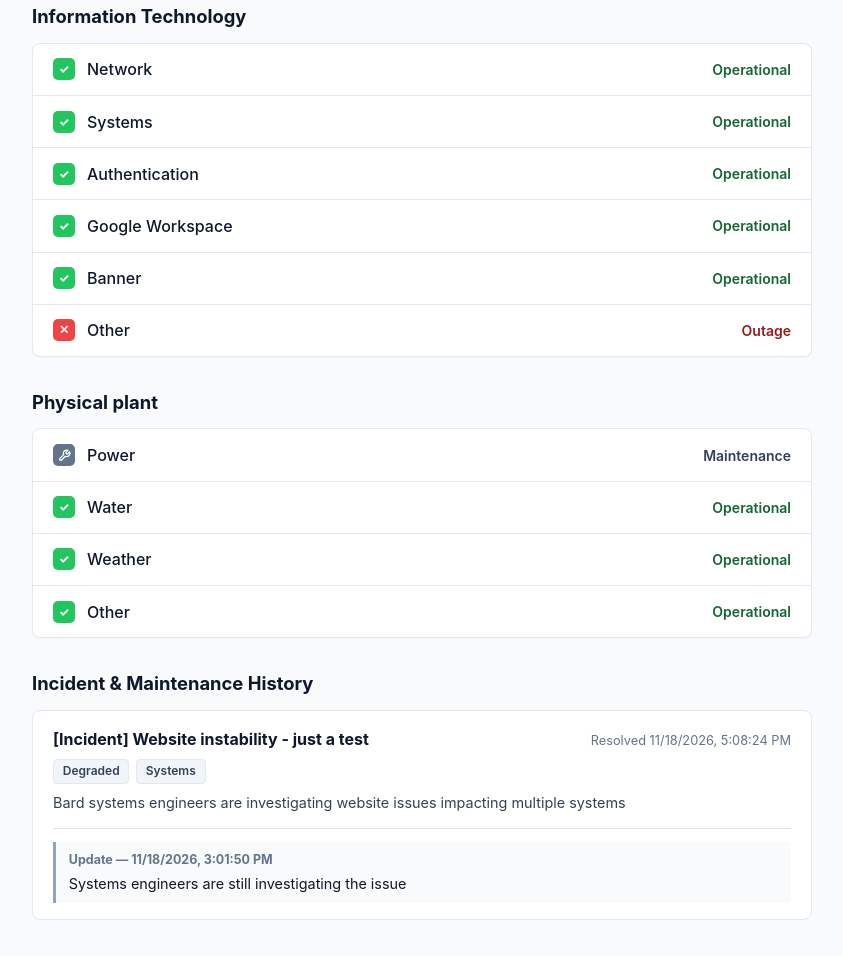
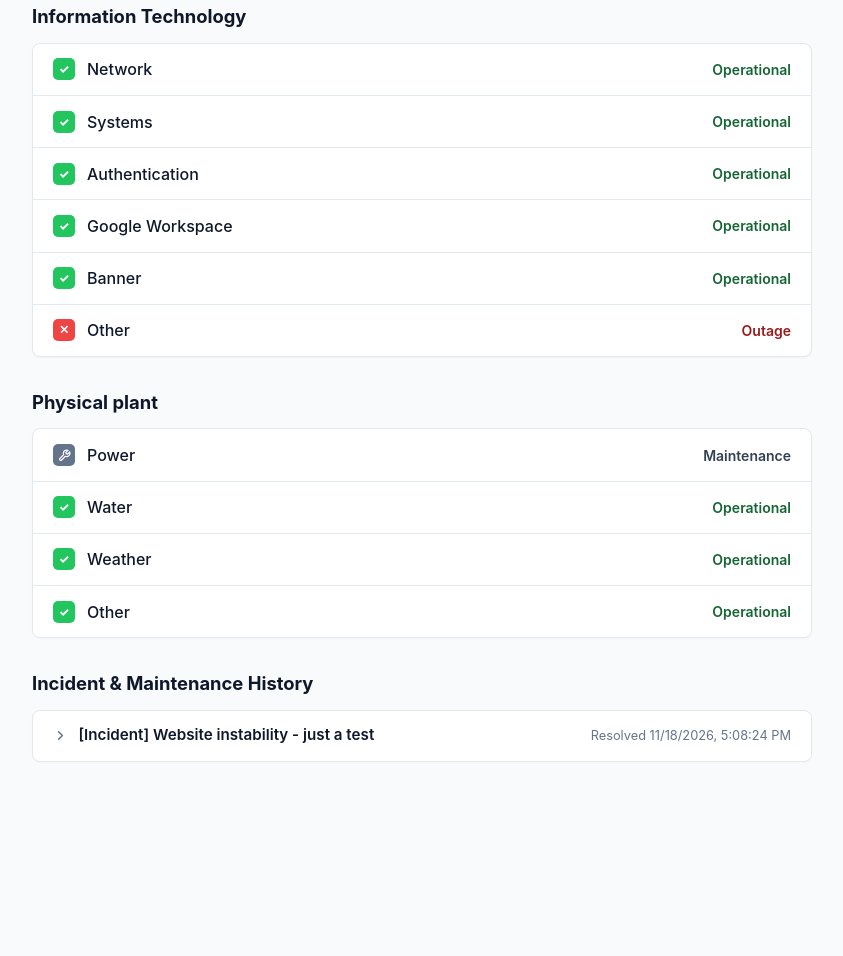
Before and after one commit to bard-ops/bard-ops.github.io, a plain HTML site: page index.html in a window 1280 px wide. Shown: the part 676-1632 px from the top of the page, without its empty margins (218-1061 px from the left). After the commit the page ends 1480 px from the top, so only its background shows below. Drawn offline with Linux system fonts and the light colour scheme.

Commit message:
Collapse history items by default, expand on click

```diff
--- a/index.html
+++ b/index.html
@@ -277,38 +277,89 @@
             color: var(--maint-text);
         }
 
-        /* History */
+        /* Collapsible History */
         .history-card {
             background: var(--card);
             border: 1px solid var(--border);
             border-radius: 8px;
-            padding: 1rem 1.25rem;
-            margin-bottom: 0.85rem;
+            margin-bottom: 0.65rem;
+            overflow: hidden;
+            box-shadow: 0 1px 2px rgba(0, 0, 0, 0.02);
         }
 
-        .history-header {
+        .history-summary {
+            list-style: none;
             display: flex;
+            align-items: center;
             justify-content: space-between;
-            align-items: baseline;
-            flex-wrap: wrap;
-            gap: 0.5rem;
+            gap: 1rem;
+            padding: 0.85rem 1.25rem;
+            cursor: pointer;
+            user-select: none;
+            transition: background-color 0.15s ease;
+        }
+
+        .history-summary::-webkit-details-marker {
+            display: none;
+        }
+
+        .history-summary:hover {
+            background-color: #f8fafc;
+        }
+
+        .history-summary-left {
+            display: flex;
+            align-items: center;
+            gap: 0.65rem;
+            min-width: 0;
+            flex: 1;
+        }
+
+        .history-chevron {
+            color: var(--muted);
+            flex-shrink: 0;
+            display: inline-flex;
+            transition: transform 0.18s ease;
+        }
+
+        .history-card[open] .history-chevron {
+            transform: rotate(90deg);
         }
 
         .history-title {
+            font-weight: 600;
+            font-size: 0.95rem;
+            white-space: nowrap;
+            overflow: hidden;
+            text-overflow: ellipsis;
+        }
+
+        .history-card[open] .history-title {
+            white-space: normal;
             font-weight: 700;
-            font-size: 1rem;
         }
 
         .history-date {
             font-size: 0.8rem;
             color: var(--muted);
+            white-space: nowrap;
+            flex-shrink: 0;
+        }
+
+        .history-details {
+            padding: 0 1.25rem 1.1rem 1.25rem;
+            border-top: 1px solid var(--border);
         }
 
         .tags {
-            margin: 0.5rem 0;
+            margin: 0.75rem 0 0.5rem 0;
             display: flex;
             flex-wrap: wrap;
             gap: 0.4rem;
+        }
+
+        .incident-card .tags {
+            margin: 0.5rem 0;
         }
 
         .tag {
@@ -337,6 +388,16 @@
             color: var(--muted);
             font-style: italic;
             font-size: 0.95rem;
+        }
+
+        @media (max-width: 540px) {
+            .history-summary {
+                flex-wrap: wrap;
+                gap: 0.35rem;
+            }
+            .history-date {
+                padding-left: 1.55rem;
+            }
         }
     </style>
 </head>
@@ -367,6 +428,10 @@
     <script>
         function wrenchSvg(size) {
             return `<svg width="${size}" height="${size}" viewBox="0 0 24 24" fill="none" stroke="currentColor" stroke-width="2.25" stroke-linecap="round" stroke-linejoin="round" aria-hidden="true"><path d="M14.7 6.3a1 1 0 0 0 0 1.4l1.6 1.6a1 1 0 0 0 1.4 0l3.77-3.77a6 6 0 0 1-7.94 7.94l-6.91 6.91a2.12 2.12 0 0 1-3-3l6.91-6.91a6 6 0 0 1 7.94-7.94l-3.76 3.76z"/></svg>`;
+        }
+
+        function chevronSvg() {
+            return `<svg width="15" height="15" viewBox="0 0 24 24" fill="none" stroke="currentColor" stroke-width="2.5" stroke-linecap="round" stroke-linejoin="round" aria-hidden="true"><polyline points="9 18 15 12 9 6"/></svg>`;
         }
 
         const categoryGroups = [
@@ -620,7 +685,7 @@
             // 2. Category Rows
             renderCategories(openParsed);
 
-            // 3. Incident & Maintenance History
+            // 3. Collapsible Incident & Maintenance History
             const historyDiv = document.getElementById("history");
             if (closedParsed.length === 0) {
                 historyDiv.innerHTML = `<p class="empty-state">No past incidents or maintenance recorded.</p>`;
@@ -633,15 +698,20 @@
                     const commentsHtml = renderCommentsHtml(issue.comment_list);
 
                     return `
-                        <div class="history-card">
-                            <div class="history-header">
-                                <span class="history-title">${escapeHtml(issue.title)}</span>
+                        <details class="history-card">
+                            <summary class="history-summary">
+                                <div class="history-summary-left">
+                                    <span class="history-chevron">${chevronSvg()}</span>
+                                    <span class="history-title">${escapeHtml(issue.title)}</span>
+                                </div>
                                 <span class="history-date">Resolved ${new Date(issue.closed_at).toLocaleString()}</span>
+                            </summary>
+                            <div class="history-details">
+                                <div class="tags">${tagsHtml}</div>
+                                <div class="history-body">${escapeHtml(windowLine + cleanBody)}</div>
+                                ${commentsHtml}
                             </div>
-                            <div class="tags">${tagsHtml}</div>
-                            <div class="history-body">${escapeHtml(windowLine + cleanBody)}</div>
-                            ${commentsHtml}
-                        </div>
+                        </details>
                     `;
                 }).join("");
             }
```
